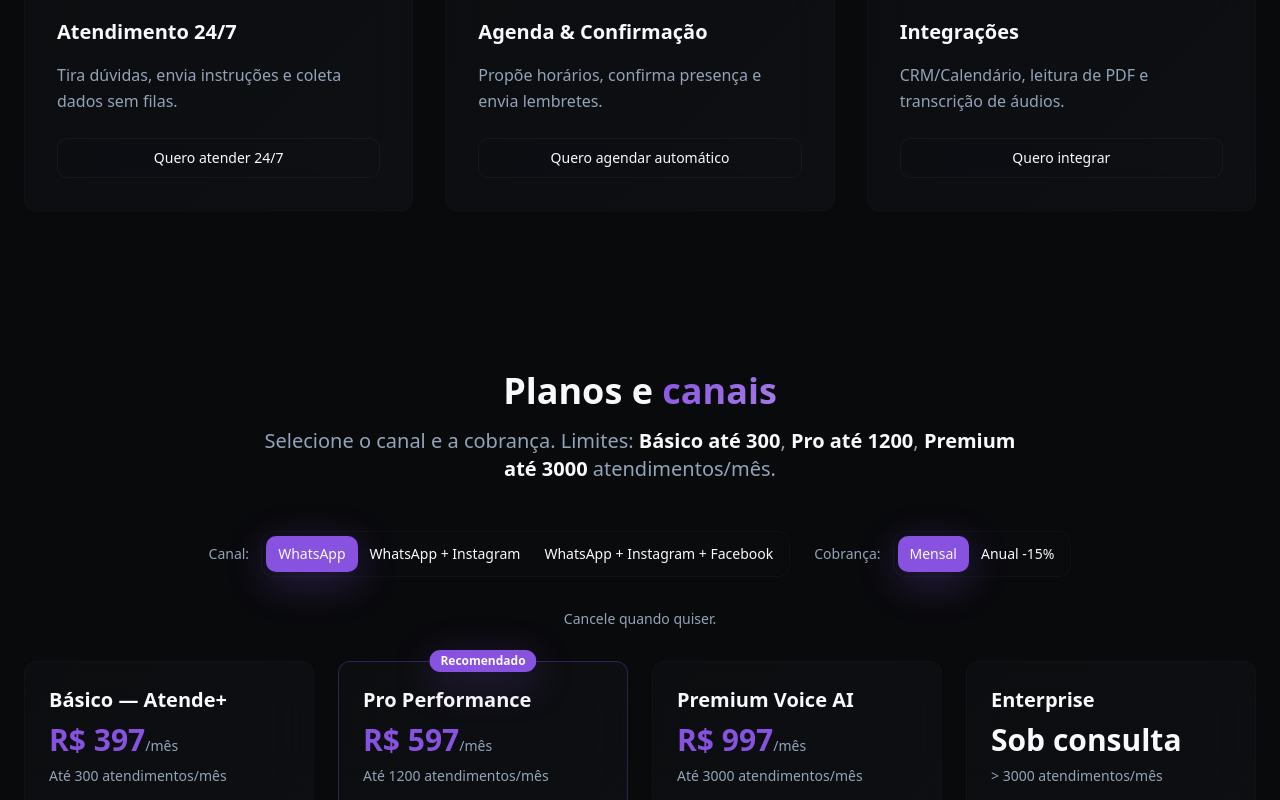
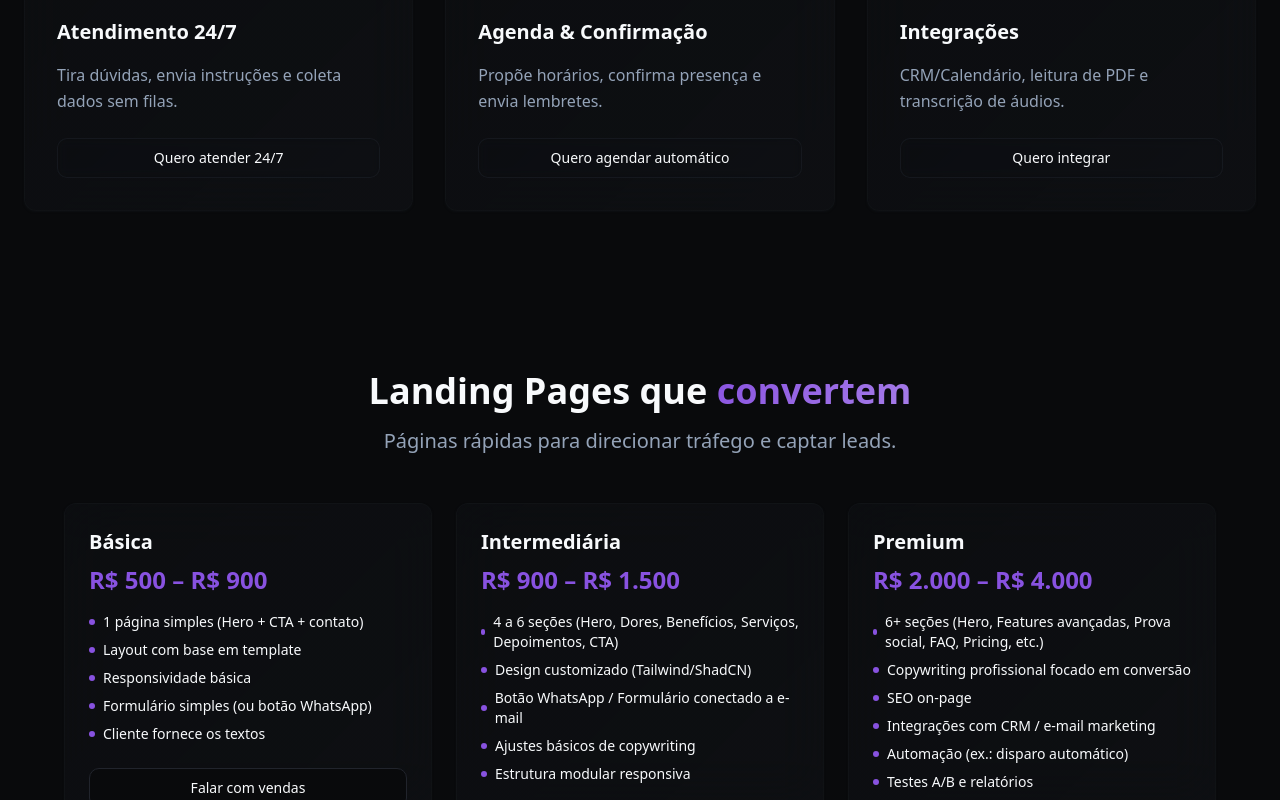
Before and after one commit to PerseuLdev/Agentiss-LP, a React (Vite) app: page / in a window 1280 px wide. Shown: the part 2000-2800 px from the top of the page. Built offline with nearby package versions, Linux system fonts and the light colour scheme.

Commit message:
feat: add landing pages offerings

```diff
--- /dev/null
+++ b/src/components/sections/LandingPages.tsx
@@ -0,0 +1,99 @@
+import { Card } from "@/components/ui/card";
+import { Button } from "@/components/ui/button";
+
+export default function LandingPages() {
+  const whatsappLink = (message: string) =>
+    `https://wa.me/5514991071072?text=${encodeURIComponent(message)}`;
+
+  const tiers = [
+    {
+      name: "Básica",
+      price: "R$ 500 – R$ 900",
+      features: [
+        "1 página simples (Hero + CTA + contato)",
+        "Layout com base em template",
+        "Responsividade básica",
+        "Formulário simples (ou botão WhatsApp)",
+        "Cliente fornece os textos"
+      ],
+      message:
+        "Quero Landing Page Básica. Origem: landing pages agentiss.shop."
+    },
+    {
+      name: "Intermediária",
+      price: "R$ 900 – R$ 1.500",
+      features: [
+        "4 a 6 seções (Hero, Dores, Benefícios, Serviços, Depoimentos, CTA)",
+        "Design customizado (Tailwind/ShadCN)",
+        "Botão WhatsApp / Formulário conectado a e-mail",
+        "Ajustes básicos de copywriting",
+        "Estrutura modular responsiva"
+      ],
+      message:
+        "Quero Landing Page Intermediária. Origem: landing pages agentiss.shop."
+    },
+    {
+      name: "Premium",
+      price: "R$ 2.000 – R$ 4.000",
+      features: [
+        "6+ seções (Hero, Features avançadas, Prova social, FAQ, Pricing, etc.)",
+        "Copywriting profissional focado em conversão",
+        "SEO on-page",
+        "Integrações com CRM / e-mail marketing",
+        "Automação (ex.: disparo automático)",
+        "Testes A/B e relatórios",
+        "Suporte pós-entrega"
+      ],
+      message:
+        "Quero Landing Page Premium. Origem: landing pages agentiss.shop."
+    }
+  ];
+
+  return (
+    <section id="landing-pages" className="py-20">
+      <div className="container mx-auto px-6">
+        <div className="text-center mb-12">
+          <h2 className="text-4xl font-bold mb-4">
+            Landing Pages que{" "}
+            <span className="bg-gradient-primary bg-clip-text text-transparent">
+              convertem
+            </span>
+          </h2>
+          <p className="text-xl text-muted-foreground max-w-3xl mx-auto">
+            Páginas rápidas para direcionar tráfego e captar leads.
+          </p>
+        </div>
+        <div className="grid md:grid-cols-3 gap-6 max-w-6xl mx-auto">
+          {tiers.map((tier) => (
+            <Card
+              key={tier.name}
+              className="relative bg-gradient-card backdrop-blur-xl border-border/20 p-6 shadow-card hover:shadow-glow hover:scale-105 transition-all duration-500"
+            >
+              <h3 className="text-xl font-bold mb-2">{tier.name}</h3>
+              <div className="text-2xl font-bold mb-4 text-primary">
+                {tier.price}
+              </div>
+              <ul className="space-y-2 mb-6 text-sm">
+                {tier.features.map((feature) => (
+                  <li key={feature} className="flex items-center gap-2">
+                    <div className="w-1.5 h-1.5 bg-primary rounded-full" />
+                    {feature}
+                  </li>
+                ))}
+              </ul>
+              <Button
+                variant="outline"
+                className="w-full"
+                onClick={() =>
+                  window.open(whatsappLink(tier.message), "_blank")
+                }
+              >
+                Falar com vendas
+              </Button>
+            </Card>
+          ))}
+        </div>
+      </div>
+    </section>
+  );
+}
--- a/src/pages/Index.tsx
+++ b/src/pages/Index.tsx
@@ -5,6 +5,7 @@ import Hero from "@/components/sections/Hero";
 import MarqueeNiches from "@/components/sections/MarqueeNiches";
 import Demos from "@/components/sections/Demos";
 import Features from "@/components/sections/Features";
+import LandingPages from "@/components/sections/LandingPages";
 import Pricing from "@/components/sections/Pricing";
 import Testimonials from "@/components/sections/Testimonials";
 import FAQ from "@/components/sections/FAQ";
@@ -48,6 +49,7 @@ const Index = () => {
         <MarqueeNiches />
         <Demos />
         <Features />
+        <LandingPages />
         <Pricing />
         <Testimonials />
         <FAQ />
```
